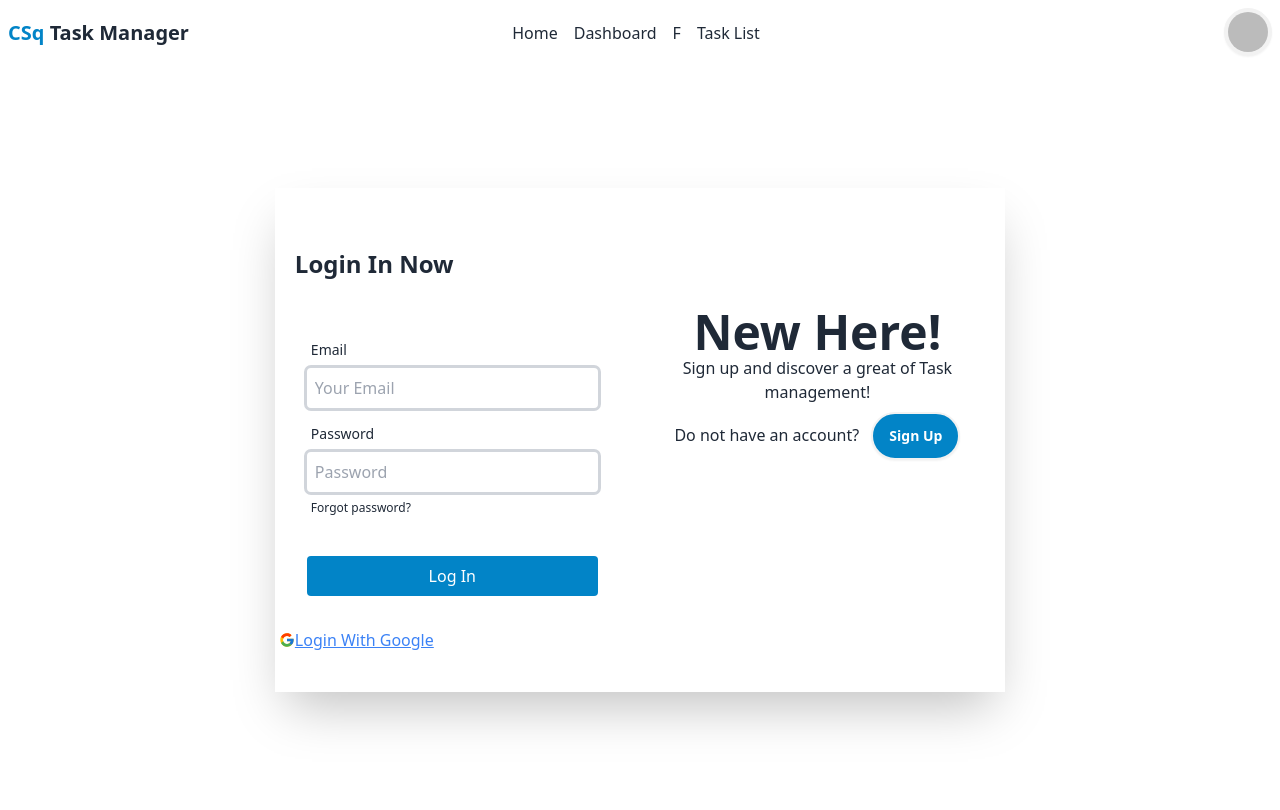
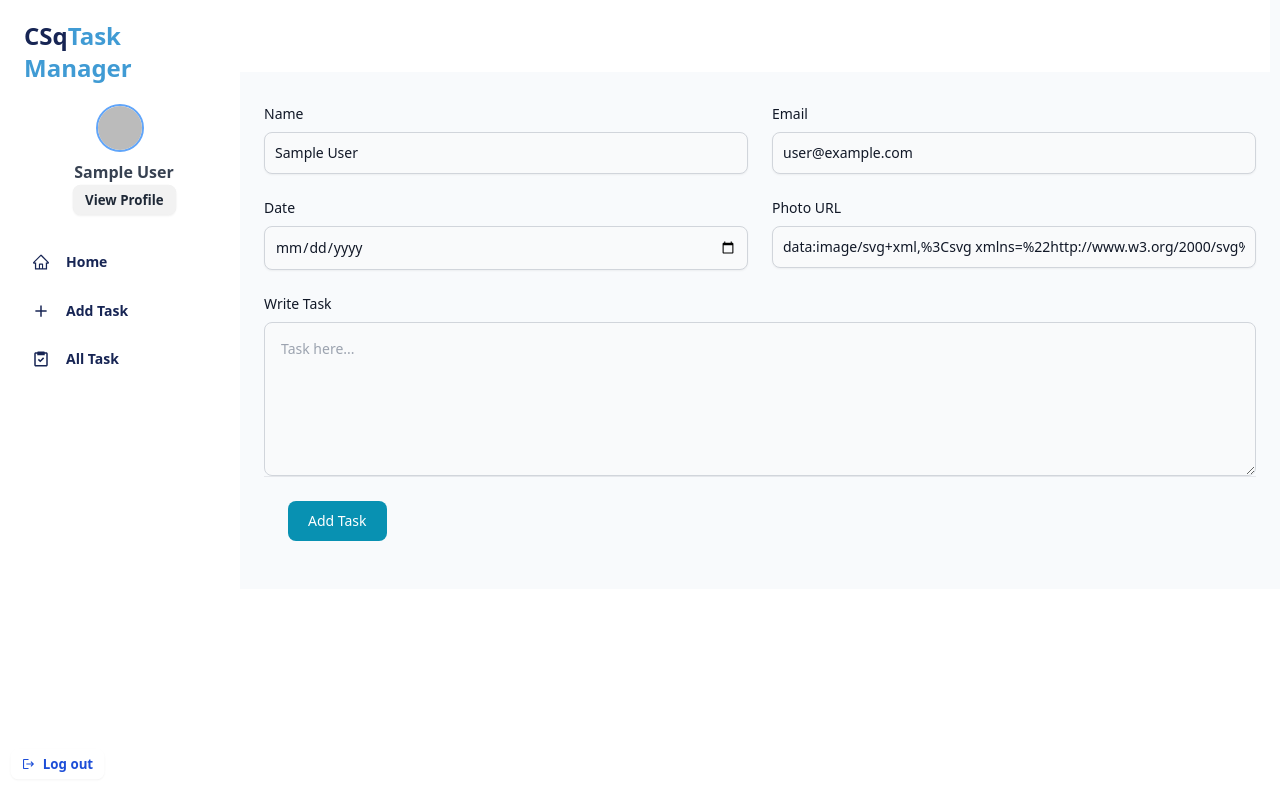
Before and after one commit to morsalinamunmun/coderSequed-task, a React (Vite) app: page /dashboard/addTask in a window 1280 px wide. Before the commit this address led to /login. Shown: the top 810 px of the page. Built offline with nearby package versions, Linux system fonts and the light colour scheme; no server answers; sample sign-in values are in the browser's storage.

Commit message:
task send database method created

```diff
--- a/src/Provider/AuthProvider.jsx
+++ b/src/Provider/AuthProvider.jsx
@@ -7,21 +7,25 @@ import app from "../firebase/firebase.config";
 
 export const AuthContext = createContext(null);
 const auth = getAuth(app);
-
+const googleProvider = new GoogleAuthProvider();
 const AuthProvider = ({children}) => {
     const [user, setUser] = useState(null);
+    const [loading, setLoading] = useState(true);
 
     const createUser = (email, password) =>{
+        setLoading(true);
         console.log(email, password)
         return createUserWithEmailAndPassword(auth, email, password);
     }
 
     const signIn = (email, password) =>{
+        setLoading(true)
         return signInWithEmailAndPassword(auth, email, password);
     }
 
     const googleSignIn = () =>{
-        return signInWithPopup(auth, GoogleAuthProvider)
+        setLoading(true)
+        return signInWithPopup(auth, googleProvider)
     }
 
     const updateUserProfile = (name, photo) =>{
@@ -31,18 +35,20 @@ const AuthProvider = ({children}) => {
     }
 
     const logOut = ()=>{
+        setLoading(true)
         return signOut(auth);
     }
     useEffect(()=>{
         const unsubscribe = onAuthStateChanged(auth, currentUser=>{
             setUser(currentUser);
+            setLoading(false);
         })
         return()=>{
             unsubscribe();
         }
     }, [])
 
-    const authInfo = {user, createUser, signIn, logOut, updateUserProfile, googleSignIn}
+    const authInfo = {user, createUser, signIn, logOut, updateUserProfile, googleSignIn, loading}
     return (
        <AuthContext.Provider value={authInfo}>
         {children}
--- a/src/pages/Dashboard/UserDashboard/AddTask/AddTask.jsx
+++ b/src/pages/Dashboard/UserDashboard/AddTask/AddTask.jsx
@@ -1,11 +1,44 @@
 import { useContext } from "react";
 import { AuthContext } from "../../../../Provider/AuthProvider";
+import Swal from "sweetalert2";
 
 const AddTask = () => {
-    const {user} = useContext(AuthContext);
+    const { user } = useContext(AuthContext);
+    const handleAddTask = e => {
+        e.preventDefault();
+        const form = e.target;
+        const name = form.name.value;
+        const email = form.email.value;
+        const date = form.date.value;
+        const taskDescription = form.taskDescription.value;
+        const photoURL = form.photoURL.value;
+
+        const taskInfo = { date, taskDescription, photoURL, name, email }
+
+        //send form data to server
+        fetch('http://localhost:5000/task', {
+            method: 'POST',
+            headers: {
+                "content-type": "application/json"
+            },
+            body: JSON.stringify(taskInfo)
+        })
+            .then(res => res.json())
+            .then(data => {
+                console.log(data)
+                if (data.insertedId) {
+                    Swal.fire({
+                        title: 'Success',
+                        text: 'Food add successfully',
+                        icon: 'success',
+                        confirmButtonText: 'ok'
+                    })
+                }
+            })
+    }
     return (
         <div className="p-6 space-y-6 mt-20">
-            <form action="#">
+            <form action="" onSubmit={handleAddTask}>
                 <div className="grid grid-cols-6 gap-6">
                     <div className="col-span-6 sm:col-span-3">
                         <label className="text-sm font-medium text-gray-900 block mb-2">Name</label>
@@ -13,21 +46,25 @@ const AddTask = () => {
                     </div>
                     <div className="col-span-6 sm:col-span-3">
                         <label className="text-sm font-medium text-gray-900 block mb-2">Email</label>
-                        <input type="email" defaultValue={user?.email} name="email" id="" className="shadow-sm bg-gray-50 border border-gray-300 text-gray-900 sm:text-sm rounded-lg focus:ring-cyan-600 focus:border-cyan-600 block w-full p-2.5" placeholder="" required="" readOnly/>
+                        <input type="email" defaultValue={user?.email} name="email" id="" className="shadow-sm bg-gray-50 border border-gray-300 text-gray-900 sm:text-sm rounded-lg focus:ring-cyan-600 focus:border-cyan-600 block w-full p-2.5" placeholder="" required="" readOnly />
                     </div>
-                    <div className="col-span-full ">
+                    <div className="col-span-6 sm:col-span-3 ">
                         <label className="text-sm font-medium text-gray-900 block mb-2">Date</label>
                         <input type="date" name="date" id="date" className="shadow-sm bg-gray-50 border border-gray-300 text-gray-900 sm:text-sm rounded-lg focus:ring-cyan-600 focus:border-cyan-600 block w-full p-2.5" placeholder="Date" required="" />
                     </div>
+                    <div className="col-span-6 sm:col-span-3 ">
+                        <label className="text-sm font-medium text-gray-900 block mb-2">Photo URL</label>
+                        <input type="text" name="photoURL" defaultValue={user?.photoURL} id="" className="shadow-sm bg-gray-50 border border-gray-300 text-gray-900 sm:text-sm rounded-lg focus:ring-cyan-600 focus:border-cyan-600 block w-full p-2.5" placeholder="" required="" readOnly />
+                    </div>
                     <div className="col-span-full">
                         <label className="text-sm font-medium text-gray-900 block mb-2">Write Task</label>
-                        <textarea id="task-details" rows="6" className="bg-gray-50 border border-gray-300 text-gray-900 sm:text-sm rounded-lg focus:ring-cyan-600 focus:border-cyan-600 block w-full p-4" placeholder="Task here..."></textarea>
+                        <textarea id="task-details" rows="6" name="taskDescription" className="bg-gray-50 border border-gray-300 text-gray-900 sm:text-sm rounded-lg focus:ring-cyan-600 focus:border-cyan-600 block w-full p-4" placeholder="Task here..."></textarea>
                     </div>
                 </div>
+                <div className="p-6 border-t border-gray-200 rounded-b">
+                    <button className="text-white bg-cyan-600 hover:bg-cyan-700 focus:ring-4 focus:ring-cyan-200 font-medium rounded-lg text-sm px-5 py-2.5 text-center" type="submit">Add Task</button>
+                </div>
             </form>
-            <div className="p-6 border-t border-gray-200 rounded-b">
-                <button className="text-white bg-cyan-600 hover:bg-cyan-700 focus:ring-4 focus:ring-cyan-200 font-medium rounded-lg text-sm px-5 py-2.5 text-center" type="submit">Add Task</button>
-            </div>
         </div>
     );
 };
--- a/src/pages/Dashboard/UserDashboard/UserDashboard.jsx
+++ b/src/pages/Dashboard/UserDashboard/UserDashboard.jsx
@@ -21,7 +21,7 @@ const UserDashboard = ({ isSideMenuOpen, toggleSideMenu }) => {
                             <div className="flex p-2  bg-white">
                                 <div className="flex py-3 px-2 items-center">
                                     <NavLink to={"/"}>
-                                        <h2 className="hidden md:block md:text-3xl text-xl font-semibold">
+                                        <h2 className="hidden md:block md:text-2xl text-xl font-semibold">
                                             CSq<span className="text-[#409bd4]">Task Manager</span>
                                         </h2>
                                     </NavLink>
```
